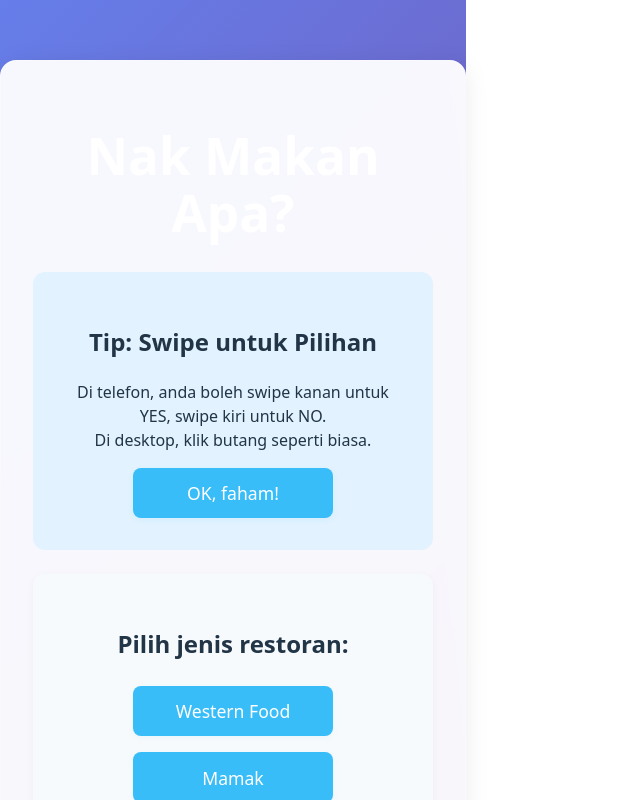
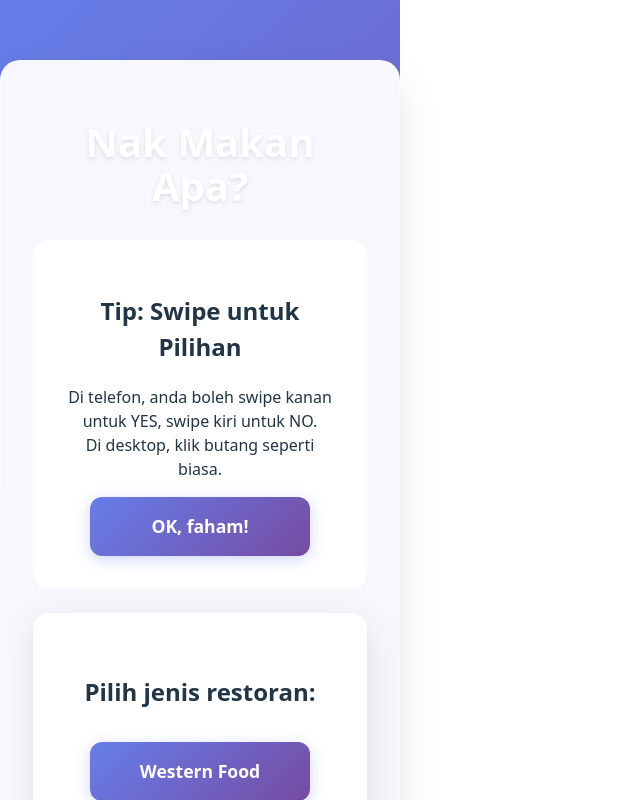
Before and after one commit to tfqnet/nak-makan-apa, a React (Vite) app: page / in a window 1280 px wide. Shown: the top 800 px of the page, without its empty margins (0-640 px from the left). Built offline with nearby package versions, Linux system fonts and the light colour scheme.

Commit message:
Fix CSS: Remove conflicts, improve glassmorphism and animations

```diff
--- a/src/App.css
+++ b/src/App.css
@@ -1,3 +1,7 @@
+
+* {
+  box-sizing: border-box;
+}
 
 body {
   margin: 0;
@@ -11,52 +15,71 @@ body {
   max-width: 400px;
   margin: 40px auto;
   padding: 2rem;
-  background: #fff;
-  border-radius: 16px;
-  box-shadow: 0 4px 24px rgba(0,0,0,0.08);
+  border-radius: 20px;
   text-align: center;
+  box-shadow: 0 20px 40px rgba(0,0,0,0.1);
+  /* Background will be set dynamically via inline styles */
 }
 
 h1 {
-  color: #2d3748;
   margin-bottom: 2rem;
+  font-size: 2.5rem;
+  font-weight: 700;
+  text-shadow: 0 2px 4px rgba(0,0,0,0.1);
 }
 
 .question-card, .result-card {
-  padding: 2em 1em;
-  background: #f7fafc;
-  border-radius: 12px;
+  padding: 2.5em 2em;
+  background: rgba(255, 255, 255, 0.9);
+  border-radius: 16px;
   margin-bottom: 1.5rem;
-  box-shadow: 0 2px 8px rgba(0,0,0,0.04);
+  box-shadow: 0 8px 32px rgba(0,0,0,0.1);
+  backdrop-filter: blur(10px);
+  border: 1px solid rgba(255, 255, 255, 0.2);
 }
 
 .options {
   display: flex;
   flex-direction: column;
   align-items: center;
-  gap: 1rem;
-  margin-top: 1.5rem;
+  gap: 1.2rem;
+  margin-top: 2rem;
 }
 
 button {
-  padding: 0.75em 2em;
+  padding: 1em 2em;
   font-size: 1.1em;
+  font-weight: 600;
   border: none;
-  border-radius: 8px;
-  background: #38bdf8;
+  border-radius: 12px;
+  background: linear-gradient(135deg, #667eea 0%, #764ba2 100%);
   color: #fff;
   cursor: pointer;
-  transition: background 0.2s;
-  box-shadow: 0 2px 6px rgba(56,189,248,0.08);
-  width: 200px; /* Fixed width for consistent button sizes */
+  transition: all 0.3s ease;
+  box-shadow: 0 4px 15px rgba(102, 126, 234, 0.3);
+  width: 220px;
+  transform: translateY(0);
 }
+
 button:hover {
-  background: #0ea5e9;
+  background: linear-gradient(135deg, #5a67d8 0%, #6b46c1 100%);
+  transform: translateY(-2px);
+  box-shadow: 0 6px 20px rgba(102, 126, 234, 0.4);
+}
+
+button:active {
+  transform: translateY(0);
 }
 
 .suggestion {
-  font-size: 1.3em;
-  font-weight: bold;
-  color: #16a34a;
-  margin: 1.5rem 0;
+  font-size: 1.4em;
+  font-weight: 700;
+  color: #065f46;
+  margin: 2rem 0;
+  text-shadow: 0 1px 2px rgba(0,0,0,0.1);
 }
+
+.splash-guide {
+  backdrop-filter: blur(10px);
+  border: 1px solid rgba(255, 255, 255, 0.3);
+}
--- a/src/App.jsx
+++ b/src/App.jsx
@@ -215,7 +215,14 @@ function App() {
       >
         {step === 0 && <h1 style={{ color: colors.titleColor }}>Nak Makan Apa?</h1>}
         {showGuide && (
-          <div className="splash-guide" style={{background:'rgba(224, 242, 254, 0.9)',padding:'2em',borderRadius:'12px',marginBottom:'1.5em'}}>
+          <div className="splash-guide" style={{
+            background: 'rgba(255, 255, 255, 0.9)',
+            padding: '2em',
+            borderRadius: '16px',
+            marginBottom: '1.5em',
+            backdropFilter: 'blur(10px)',
+            border: '1px solid rgba(255, 255, 255, 0.3)'
+          }}>
             <h2>Tip: Swipe untuk Pilihan</h2>
             <p>Di telefon, anda boleh swipe kanan untuk YES, swipe kiri untuk NO.<br/>Di desktop, klik butang seperti biasa.</p>
             <button onClick={() => { setShowGuide(false); localStorage.setItem('swipeGuideSeen', '1'); }}>OK, faham!</button>
```
